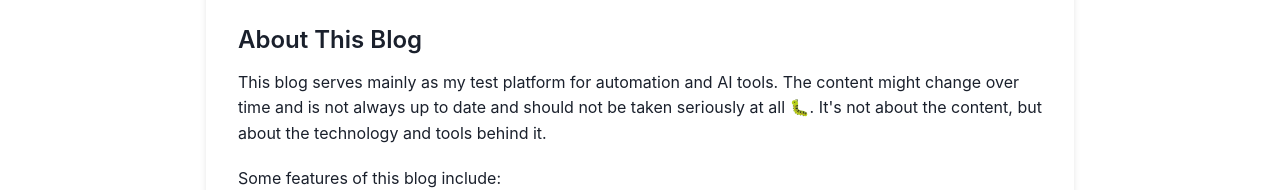
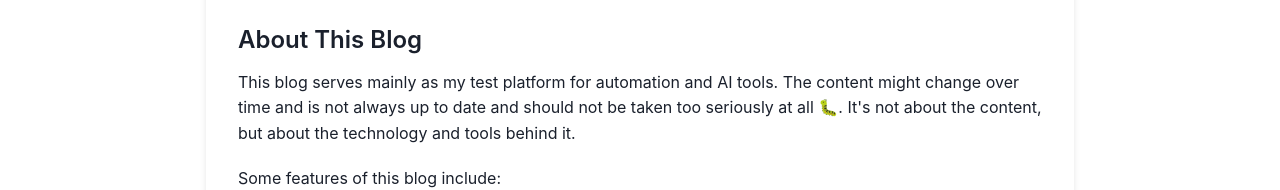
Before and after one commit to ajerni/andiblog, a SvelteKit app: page /about in a window 1280 px wide. Shown: the part 617-807 px from the top of the page. Built offline with nearby package versions, Linux system fonts and the light colour scheme; no server answers.

Commit message:
about changed

```diff
--- a/src/routes/about/+page.svelte
+++ b/src/routes/about/+page.svelte
@@ -32,7 +32,7 @@
       <p>Hi there! I'm Andi Erni, a passionate hobby developer and tech enthusiast. This blog is my platform to share insights, tutorials, and thoughts on web development, programming, and technology. Well, it's not - it's just to test automated AI content generation and to showcase my skills 😉.</p>
 
       <h3>About This Blog</h3>
-      <p>This blog serves mainly as my test platform for automation and AI tools. The content might change over time and is not always up to date and should not be taken seriously at all 🐛. It's not about the content, but about the technology and tools behind it.</p>
+      <p>This blog serves mainly as my test platform for automation and AI tools. The content might change over time and is not always up to date and should not be taken too seriously at all 🐛. It's not about the content, but about the technology and tools behind it.</p>
 
       <p>Some features of this blog include:</p>
       <ul>
```
